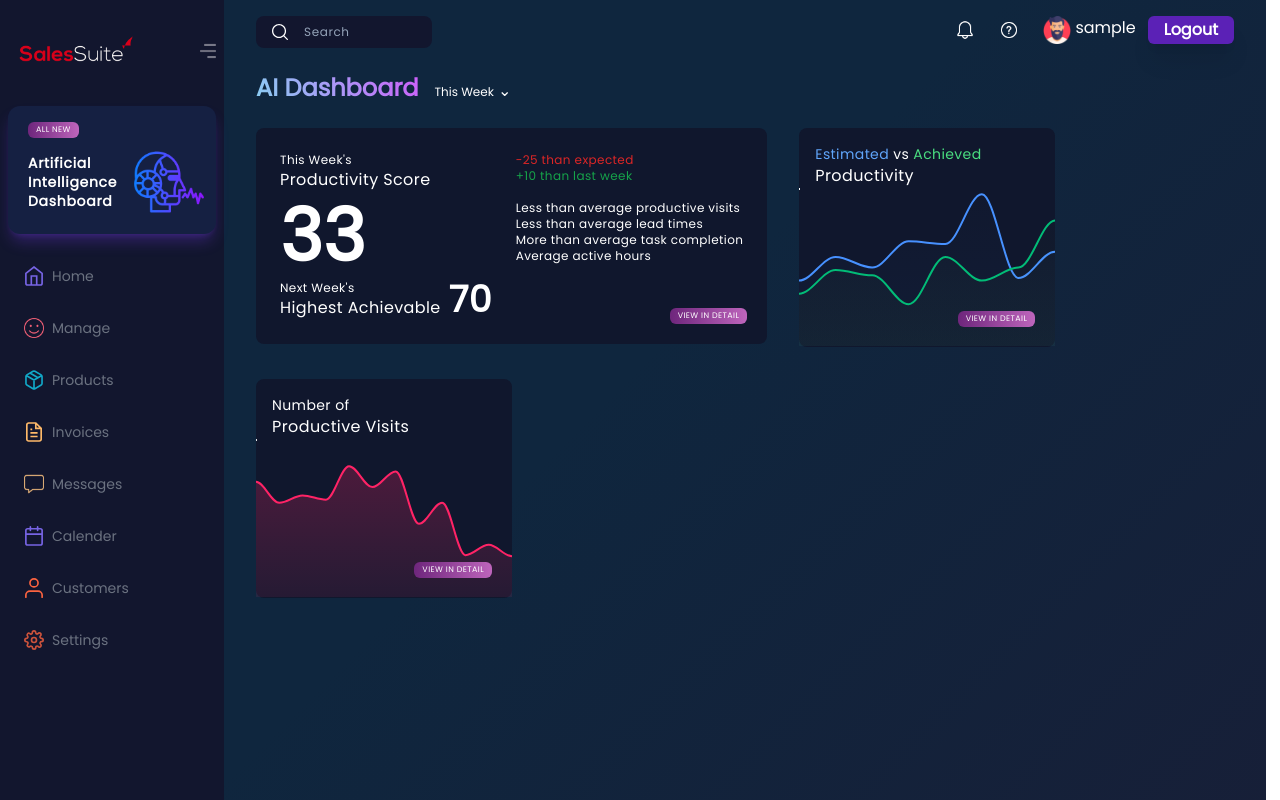
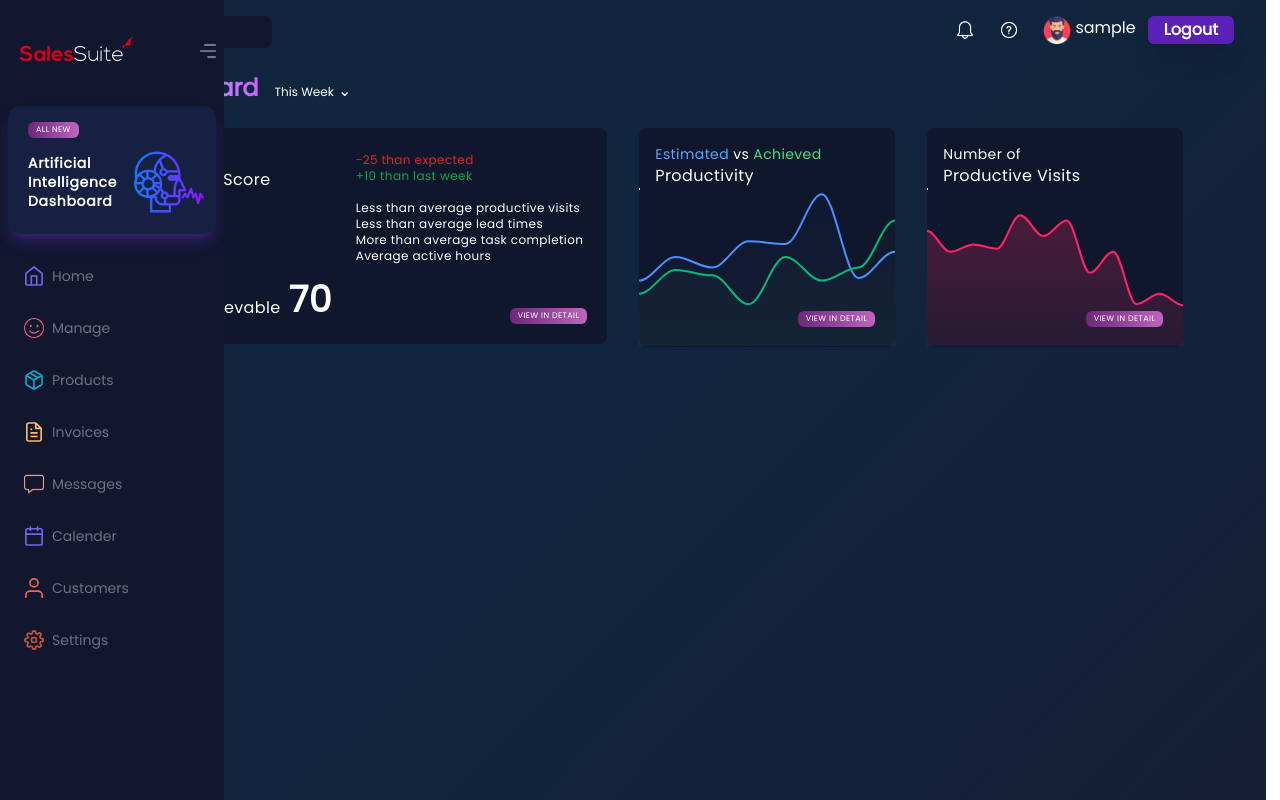
Before and after one commit to Nivethan-Ar/ml-dashboard, a React (Create React App) app: page /dashboard in a window 1280 px wide. Shown: the top 800 px of the page. Built offline with nearby package versions, Linux system fonts and the light colour scheme; sample sign-in values are in the browser's storage.

Commit message:
Adjust width, margin of the page for new sidebar

```diff
--- a/src/layouts/Body/index.tsx
+++ b/src/layouts/Body/index.tsx
@@ -5,7 +5,7 @@ const Body = ({ children }:any) => (
   <div>
     <div className="flex">
       <Sidebar />
-      <div>
+      <div className="ml-16">
         {children}
       </div>
     </div>
--- a/src/layouts/Sidebar/index.tsx
+++ b/src/layouts/Sidebar/index.tsx
@@ -1,18 +1,16 @@
-// import { Link } from 'react-router-dom';
+/* eslint-disable @typescript-eslint/no-unused-vars */
 // import SidebarItems from './SidebarItems';
 import Branding from './Branding';
 import Navigation from './Navigation';
 
 const Sidebar = () => (
 
-  <div className="w-56">
-    <div
-      style={{ backgroundColor: '#12162e' }}
-      className="fixed h-screen w-56 "
-    >
-      <Branding />
-      <Navigation />
-    </div>
+  <div
+    style={{ backgroundColor: '#12162e' }}
+    className="h-screen w-16 fixed hover:w-56 group transition-all hover:duration-300 z-10 "
+  >
+    <Branding />
+    <Navigation />
   </div>
 );
 
--- a/src/pages/DashboardML/Dashboard.tsx
+++ b/src/pages/DashboardML/Dashboard.tsx
@@ -17,7 +17,7 @@ const Dashboard = () => (
         backgroundColor: '#7f53ac',
         backgroundImage: 'linear-gradient(315deg, #191d36 0%, #0f263e 64%)',
       }}
-      className="h-[140vh] flex flex-col gap-6 px-8 py-4 overflow-hidden text-white w-[calc(100vw_-_(14rem_+_14px))] "
+      className="h-[140vh] flex flex-col gap-6 px-8 py-4 overflow-hidden w-[calc(100vw_-_(4rem_+_14px))] text-white "
     >
       {/* TOP BAR */}
       <TopBar />
```
